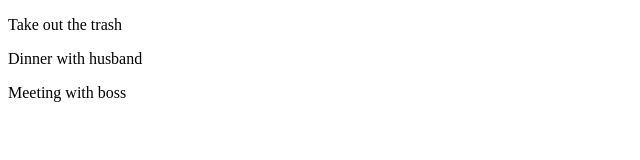
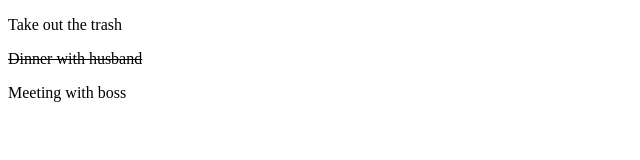
Before and after one commit to arielstitt/react-td, a React (Create React App) app: page / in a window 1280 px wide. Shown: the top 160 px of the page, without its empty margins (0-640 px from the left). Built offline with nearby package versions, Linux system fonts and the light colour scheme.

Commit message:
added styling to a return function

```diff
--- a/src/App.js
+++ b/src/App.js
@@ -12,7 +12,7 @@ class App extends Component {
       {
         id: 2,
         title: "Dinner with husband",
-        completed: false
+        completed: true
       },
       {
         id: 3,
--- a/src/components/Todoitem.js
+++ b/src/components/Todoitem.js
@@ -1,11 +1,23 @@
 import React, { Component } from 'react';
 import PropTypes from 'prop-types';
+import { NONAME } from 'dns';
 
 
 class Todoitem extends Component {
+    getStyle = () => {
+        if(this.props.todo.completed){
+            return{
+                textDecoration: 'line-through'
+            }
+        } else {
+            return {
+                textDecoration: 'none'
+            }
+        }
+    }
     render() {
         return (
-            <div>
+            <div style={this.getStyle()}>
                 <p>{ this.props.todo.title }</p>
             </div>
         );
@@ -16,4 +28,5 @@ Todoitem.propTypes = {
     todos: PropTypes.object.isRequired
 }
 
+
 export default Todoitem;
```
